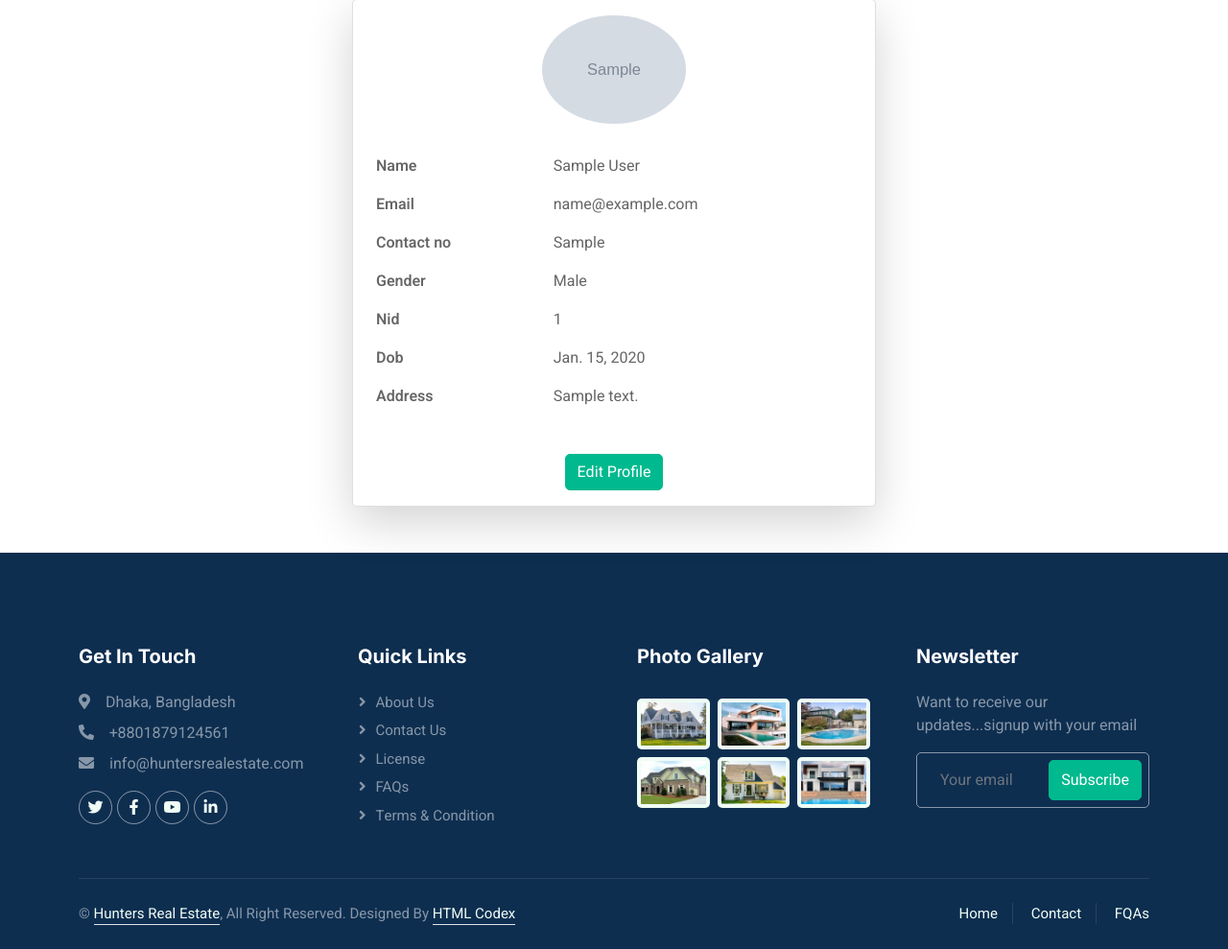
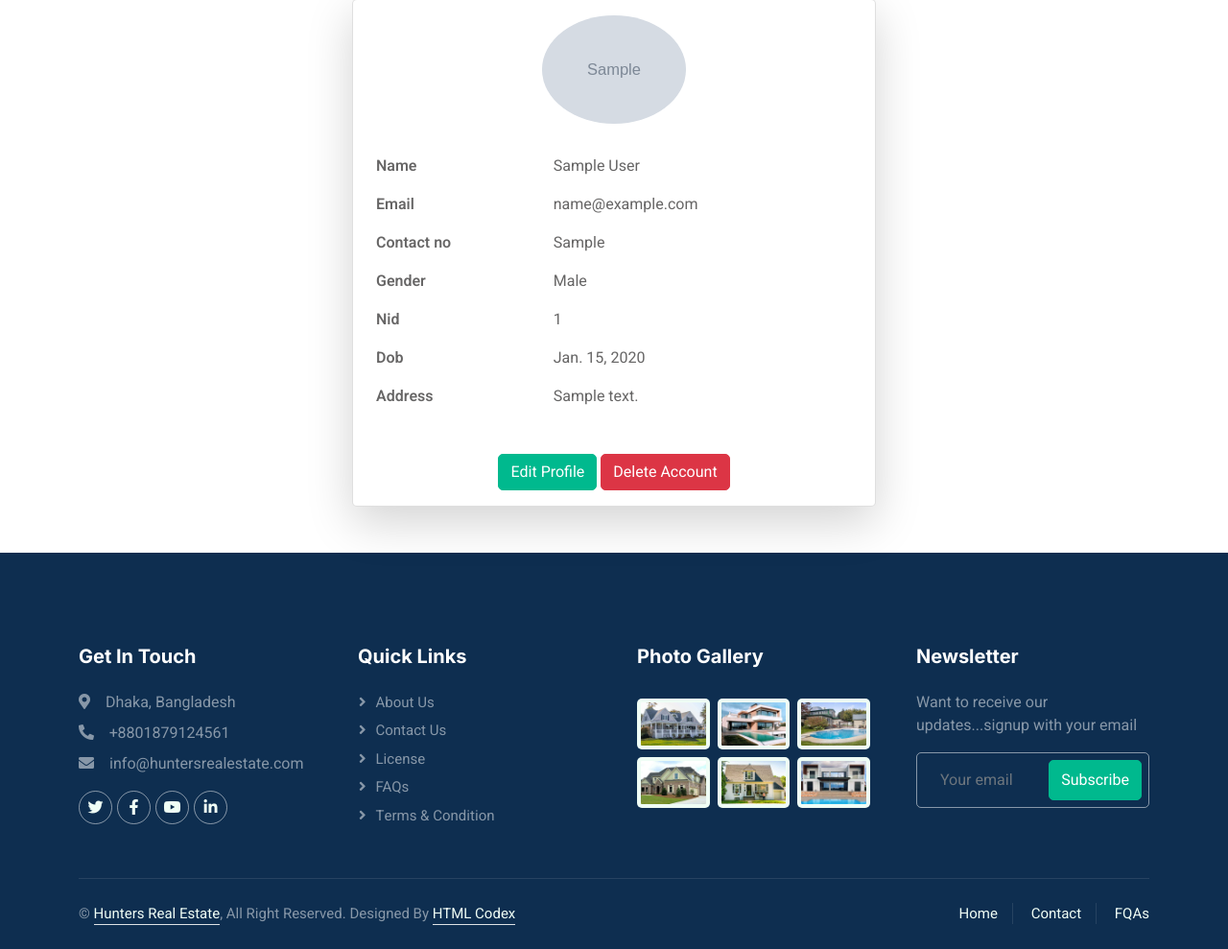
Before and after one commit to Khalidi-Siam/Real-Estate-Management-System, a Django app: page /authentication/profile in a window 1280 px wide. Shown: the part 169-1158 px from the top of the page at 96% size. Run offline with Django 5.2, Linux system fonts and the light colour scheme; a user stored in the database is signed in; tables that the repository leaves empty hold one stand-in row (values such as "Sample post"); grey boxes marked "Sample" are stand-in pictures; some libraries are stand-ins or nearby versions.

Commit message:
account deletion functionality implemented

```diff
--- a/RealEstate/authentication/urls.py
+++ b/RealEstate/authentication/urls.py
@@ -8,5 +8,6 @@ urlpatterns = [
     path('signout', views.signout, name = "signout"),
     path('profile', views.profile, name = "profile"),
     path('edit-profile', views.edit_profile, name = "edit_profile"),
+    path('delete-account', views.delete_account, name = "delete_account"),
 
 ]
--- a/RealEstate/authentication/views.py
+++ b/RealEstate/authentication/views.py
@@ -125,3 +125,14 @@ def edit_profile(request):
         form = EditProfileForm(instance=user_profile)
 
     return render(request, 'edit_profile.html', {'form':form})
+
+@login_required
+def delete_account(request):
+    if request.method == 'POST':
+        request.user.delete()
+        logout(request)
+        messages.success(request, "Account deleted successfully")
+        return redirect('/')
+
+    else:
+        return redirect('profile')
--- a/RealEstate/templates/profile.html
+++ b/RealEstate/templates/profile.html
@@ -53,10 +53,57 @@
 
             <div class="text-center mt-4">
               <a href="{% url 'edit_profile' %}" class="btn btn-primary">Edit Profile</a>
+              <button class="btn btn-danger" id="delete-account-btn">Delete Account</button>
             </div>
+            <div class="modal fade" id="deleteConfirmationModal" tabindex="-1" role="dialog" aria-labelledby="deleteConfirmationModalLabel" aria-hidden="true">
+              <div class="modal-dialog modal-dialog-centered" role="document">
+                  <div class="modal-content">
+                      <div class="modal-header">
+                          <h5 class="modal-title" id="deleteConfirmationModalLabel">Confirm Account Deletion</h5>
+                      </div>
+                      <div class="modal-body">
+                          Are you sure you want to delete your account? This action cannot be undone.
+                      </div>
+                      <div class="modal-footer">
+                          <button type="button" class="btn btn-primary" id = "cancel-delete-btn" data-dismiss="modal">No</button>
+                          <button type="button" class="btn btn-danger" id="confirm-delete-btn">Yes</button>
+                      </div>
+                  </div>
+              </div>
+            </div>
+
+            <script>
+              document.getElementById('delete-account-btn').addEventListener('click', function() {
+                  $('#deleteConfirmationModal').modal('show');
+              });
+
+              document.getElementById('confirm-delete-btn').addEventListener('click', function() {
+                  // Create a form element
+                  var form = document.createElement('form');
+                  form.method = 'POST';
+                  form.action = "{% url 'delete_account' %}";  // URL for the delete_account view
+
+                  // Create a hidden input field for CSRF token
+                  var csrfInput = document.createElement('input');
+                  csrfInput.type = 'hidden';
+                  csrfInput.name = 'csrfmiddlewaretoken';
+                  csrfInput.value = '{{ csrf_token }}';  // Use Django template tag to get CSRF token
+                  form.appendChild(csrfInput);
+
+                  // Append the form to the document body and submit it
+                  document.body.appendChild(form);
+                  form.submit();
+              });
+
+              document.getElementById('cancel-delete-btn').addEventListener('click', function() {
+                  // Close the modal
+                  $('#deleteConfirmationModal').modal('hide');
+              });
+          </script>
           {% else %}
             <p class="text-muted text-center">No profile found</p>
           {% endif %}
+
         </div>
       </div>
     </div>
```
